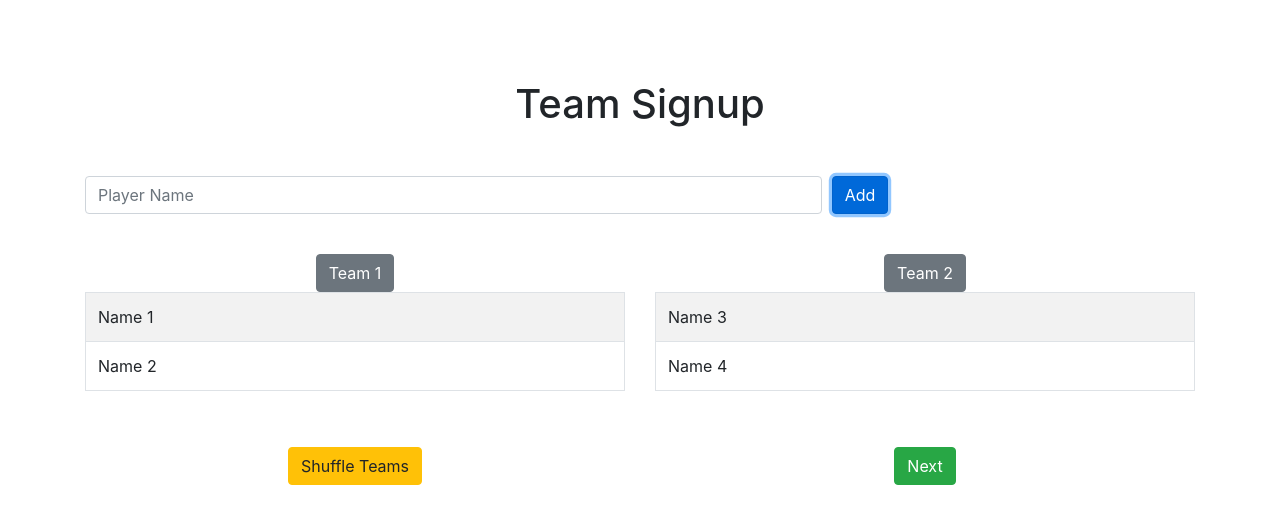
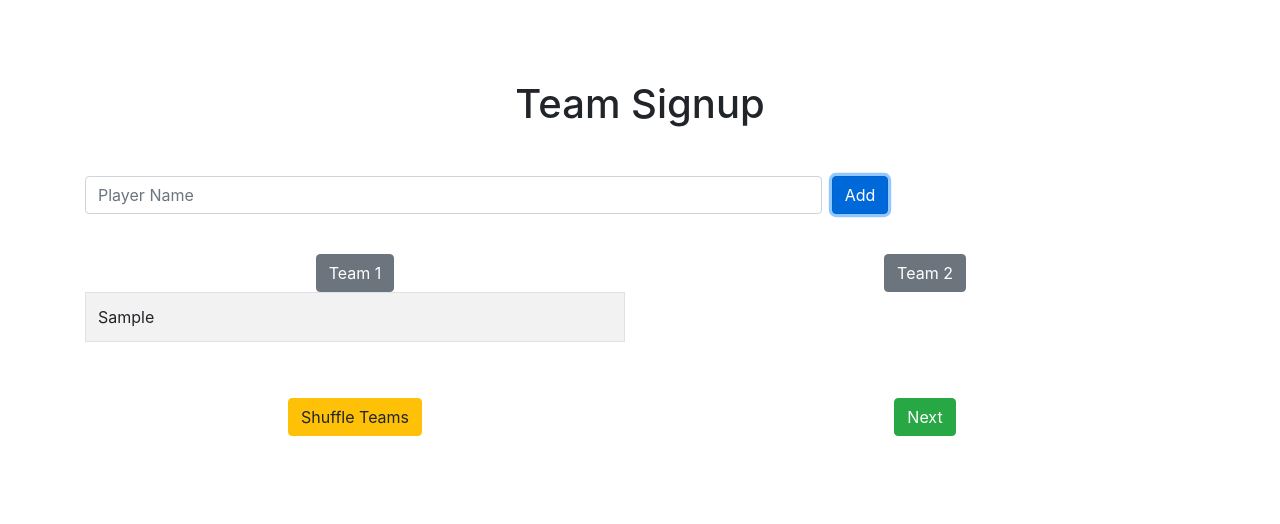
Before and after one commit to liannabow/fishbowl, a React (Create React App) app in the folder fishbowl/: page /TeamSignup in a window 1280 px wide. Both pictures are taken after typing "Sample" into the empty fields and a click on the button "Add". Shown: the top 524 px of the page. Built offline with nearby package versions, Linux system fonts and the light colour scheme.

Commit message:
displaying team names using list component

```diff
--- a/fishbowl/src/components/TeamSignup.js
+++ b/fishbowl/src/components/TeamSignup.js
@@ -71,14 +71,7 @@ class TeamSignup extends React.Component {
             <div align="center">
               <Button variant="secondary">Team 1</Button>
               <Table striped bordered hover>
-                <tbody>
-                  <tr>
-                    <td>Name 1</td>
-                  </tr>
-                  <tr>
-                    <td>Name 2</td>
-                  </tr>
-                </tbody>
+                <TeamTable names={this.state.teamOne}/>
               </Table>
             </div>
           </Col>
@@ -87,14 +80,7 @@ class TeamSignup extends React.Component {
               <Button variant="secondary">Team 2</Button>
             </div>
             <Table striped bordered hover>
-              <tbody>
-                <tr>
-                  <td>Name 3</td>
-                </tr>
-                <tr>
-                  <td>Name 4</td>
-                </tr>
-              </tbody>
+              <TeamTable names={this.state.teamTwo}/>
             </Table>
           </Col>
         </Row>
@@ -115,4 +101,18 @@ class TeamSignup extends React.Component {
   }
 }
 
+function TeamTable(props) {
+  const names = props.names;
+  const rowItems = names.map((name, index) =>
+    <tr>
+      <td key={index}>
+        {name}
+      </td>
+    </tr>
+  );
+  return (
+    <tbody>{rowItems}</tbody>
+  );
+}
+
 export default TeamSignup;
```
